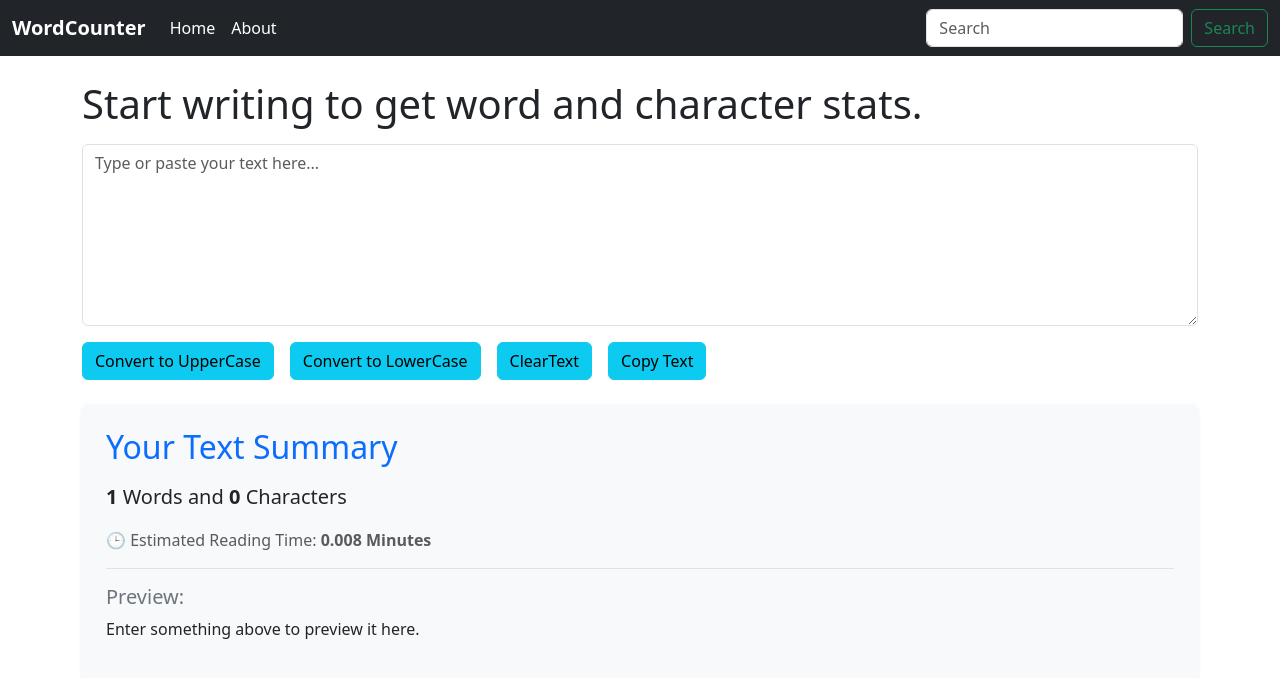
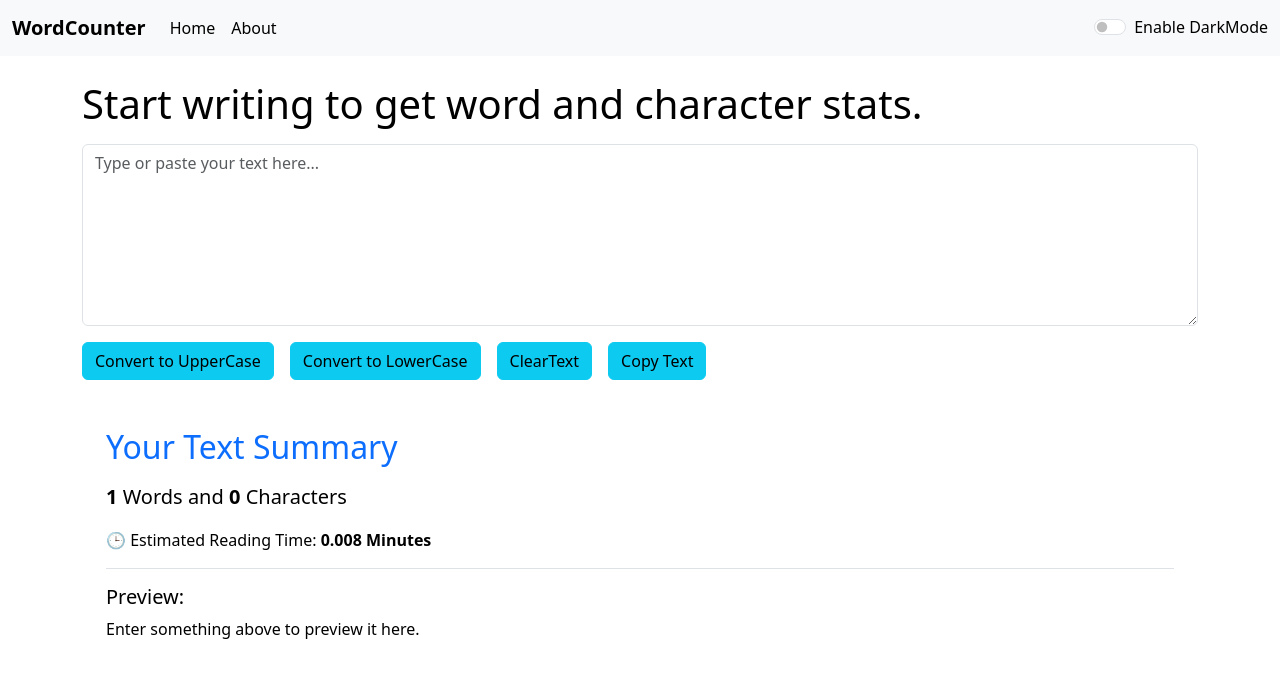
Before and after one commit to RajKumarKushawaha/WordCounter, a React (Vite) app: page / in a window 1280 px wide. Shown: the top 678 px of the page. Built offline with nearby package versions, Linux system fonts and the light colour scheme.

Commit message:
Add DarkMode Feature

```diff
--- a/src/App.jsx
+++ b/src/App.jsx
@@ -1,17 +1,29 @@
-import About from "./components/About"
+import { useState } from "react"
 import Navbar from "./components/Navbar"
 import TextForm from "./components/TextForm"
 
+function App() {
 
+  const [mode, setMode] = useState('light');
 
-function App() {
+  const toggleMode = () => {
+    if (mode === 'light') {
+      setMode('grey');
+      document.body.style.backgroundColor='grey';
+    }
+    else {
+      setMode('light');
+            document.body.style.backgroundColor='white';
+
+    }
+  }
 
   return (
     <>
-     <Navbar/>
-     <div className="container">
-      <TextForm heading="Start writing to get word and character stats."/>
-     </div>
+      <Navbar mode={mode}  toggleMode={toggleMode}/>
+      <div className="container">
+        <TextForm heading="Start writing to get word and character stats." mode={mode}/>
+      </div>
     </>
   )
 }
--- a/src/components/About.jsx
+++ /dev/null
@@ -1,53 +0,0 @@
-import React from "react";
-
-function About() {
-  return (
-    <div className="container my-5">
-      <div className="card shadow-lg border-0">
-        <div className="card-body">
-          <h2 className="card-title text-center mb-4 text-primary">
-            About Word Counter
-          </h2>
-
-          <p className="card-text">
-            <strong>Word Counter</strong> is a simple yet powerful React web
-            application that allows users to analyze and format their text in
-            real-time. Whether you’re writing an article, essay, or email, this
-            tool helps you track your writing statistics easily.
-          </p>
-
-          <p className="card-text">
-            The app is built using <strong>React Hooks</strong> like{" "}
-            <code>useState</code> for managing state and{" "}
-            <strong>Bootstrap</strong> for styling, ensuring a responsive and
-            user-friendly experience across all devices.
-          </p>
-
-          <h4 className="mt-4 text-success">✨ Key Features</h4>
-          <ul className="list-group list-group-flush mb-4">
-            <li className="list-group-item">🔠 Convert text to Uppercase and Lowercase</li>
-            <li className="list-group-item">🧹 Clear text instantly</li>
-            <li className="list-group-item">🧾 Count Words and Characters</li>
-            <li className="list-group-item">⏱️ Estimate Reading Time</li>
-            <li className="list-group-item">🎨 Responsive UI using Bootstrap</li>
-          </ul>
-
-          <p className="card-text">
-            This project is designed to help beginners understand React
-            fundamentals like <strong>component-based architecture</strong>,
-            <strong>props</strong>, and <strong>state management</strong> while
-            creating something practical and interactive.
-          </p>
-
-          <div className="text-center mt-4">
-            <button className="btn btn-primary">
-              Back to Home
-            </button>
-          </div>
-        </div>
-      </div>
-    </div>
-  );
-}
-
-export default About;
--- a/src/components/Navbar.jsx
+++ b/src/components/Navbar.jsx
@@ -1,27 +1,30 @@
-import React from 'react'
 
-function Navbar() {
+function Navbar(props) {
     return (
         <div>
-            <nav className="navbar navbar-expand-lg navbar-dark bg-dark ">
+            <nav className={`navbar navbar-expand-lg navbar-${props.mode} bg-${props.mode ==='grey'?'black':'light'} `}>
                 <div className="container-fluid">
-                    <a className="navbar-brand" href="#"><b>WordCounter</b></a>
+                    <a className={`navbar-brand href=# text-${props.mode ==='light'?'black':'light'}`}><b>WordCounter</b></a>
                     <button className="navbar-toggler" type="button" data-bs-toggle="collapse" data-bs-target="#navbarSupportedContent" aria-controls="navbarSupportedContent" aria-expanded="false" aria-label="Toggle navigation">
                         <span className="navbar-toggler-icon"></span>
                     </button>
                     <div className="collapse navbar-collapse" id="navbarSupportedContent">
                         <ul className="navbar-nav me-auto mb-2 mb-lg-0">
                             <li className="nav-item">
-                                <a className="nav-link active" aria-current="page" href="#">Home</a>
+                                <a className={`nav-link  text-${props.mode ==='light'?'black':'light'}`}>Home</a>
                             </li>
                             <li className="nav-item">
-                                <a className="nav-link active" aria-current="page" href="#">About</a>
+                                <a className={`nav-link text-${props.mode ==='light'?'black':'light'}`}  aria-current="page" href="#">About</a>
                             </li>
                         </ul>
-                        <form className="d-flex" role="search">
+                        {/* <form className="d-flex" role="search">
                             <input className="form-control me-2" type="search" placeholder="Search" aria-label="Search" />
                             <button className="btn btn-outline-success" type="submit">Search</button>
-                        </form>
+                        </form> */}
+                        <div className={`form-check form-switch text-${props.mode ==='light'?'black':'light'}`}>
+                            <input className="form-check-input" type="checkbox" onClick={props.toggleMode} role="switch" id="switchCheckDefault" />
+                            <label className="form-check-label" htmlFor="switchCheckDefault">Enable DarkMode</label>
+                        </div>
                     </div>
                 </div>
             </nav>
--- a/src/components/TextForm.jsx
+++ b/src/components/TextForm.jsx
@@ -29,10 +29,10 @@ function TextForm(props) {
 
     return (
         <>
-            <div className='my-4'>
+            <div className='my-4'style={{color:props.mode==='grey'?'white':'black'}}>
                 <h1>{props.heading}</h1>
                 <div className="mb-3 my-3">
-                    <textarea value={text} onChange={(e) => setText(e.target.value)} className="form-control" id="myBox" rows="7" placeholder='Type or paste your text here...'></textarea>
+                    <textarea value={text} onChange={(e) => setText(e.target.value)} style={{backgroundColor:props.mode==='grey'?'grey':'white',color:props.mode==='grey'?'white':'black'}} className="form-control" id="myBox" rows="7" placeholder='Type or paste your text here...'></textarea>
                 </div>
                 <button type="button" onClick={handleUpClick} className="btn btn-info">Convert to UpperCase</button>
                 <button type="button" onClick={handleLowClick} className="btn btn-info mx-3" >Convert to LowerCase</button>
@@ -41,20 +41,20 @@ function TextForm(props) {
 
             </div>
 
-            <div className="container my-4 p-4 bg-light rounded shadow-sm">
+            <div className={`container my-4 p-4  rounded shadow-sm"bg-${{backgroundColor:props.mode==='dark'?'grey':'white'}}`}>
                 <h2 className="text-primary mb-3">Your Text Summary</h2>
-                <p className="fs-5">
+                <p className="fs-5"style={{color:props.mode==='grey'?'white':'black'}} >
                     <b>{text.split(" ").length}</b> Words and <b>{text.length}</b> Characters
                 </p>
 
-                <p className="text-muted">
+                <p style={{color:props.mode==='grey'?'white':'black'}}>
                     🕒 Estimated Reading Time:{" "}
                     <b>{0.008 * text.split(" ").length} Minutes</b>
                 </p>
 
                 <div className="border-top pt-3">
-                    <h5 className="text-secondary">Preview:</h5>
-                    <p>{text.length > 0 ? text : "Enter something above to preview it here."}</p>
+                    <h5 className="text"style={{color:props.mode==='grey'?'white':'black'}}>Preview:</h5>
+                    <p style={{color:props.mode==='grey'?'white':'black'}}>{text.length > 0 ? text : "Enter something above to preview it here."}</p>
                 </div>
             </div>
         </>
```
